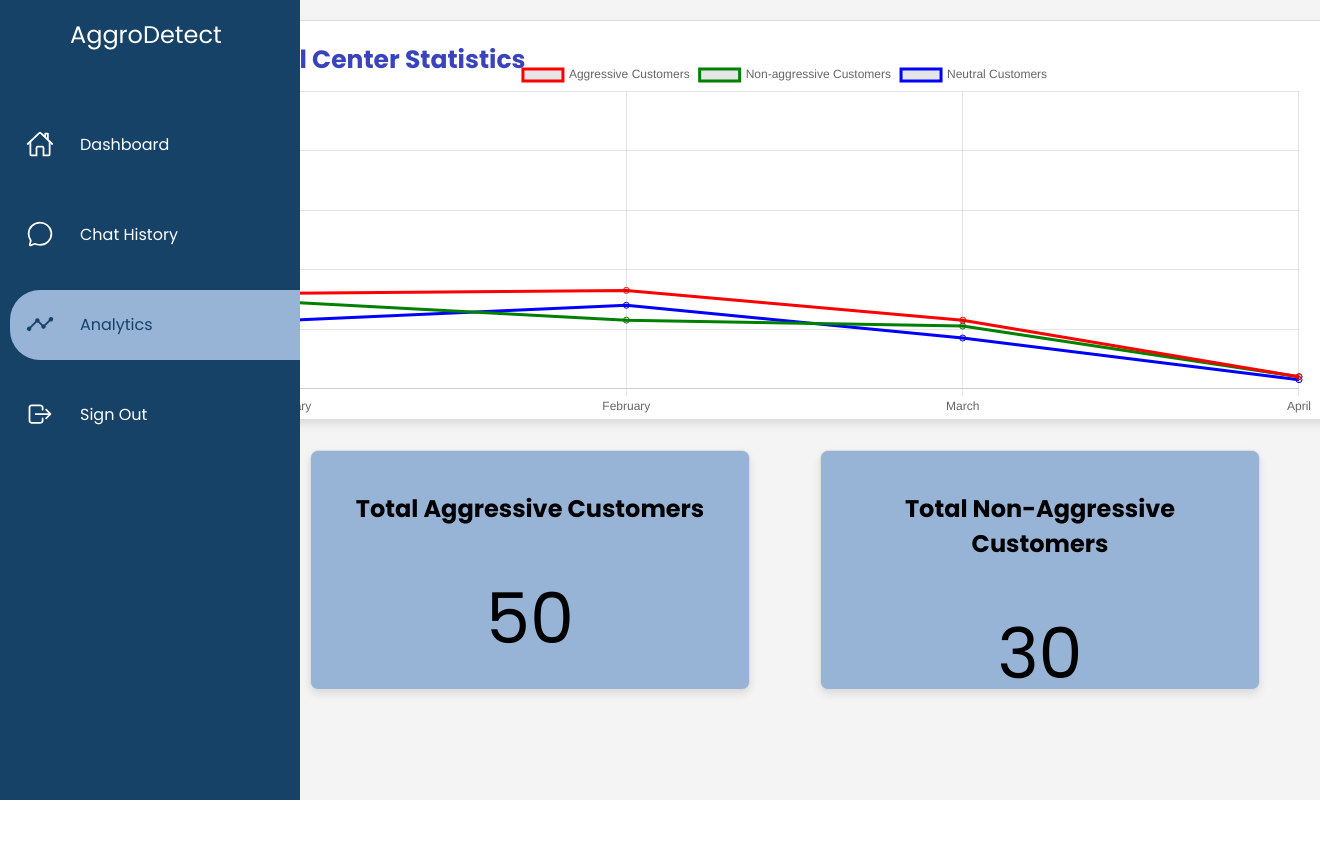
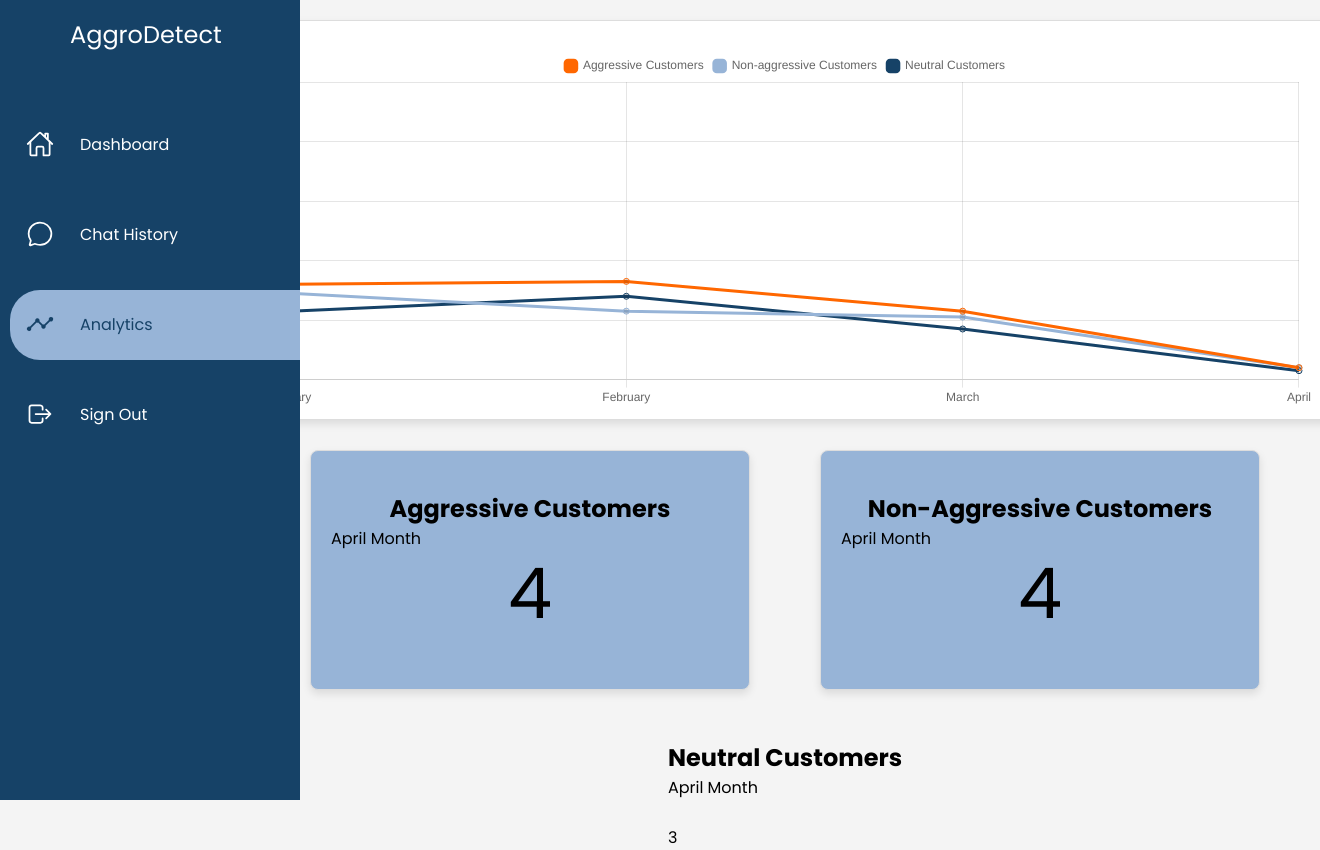
Before and after one commit to SewminaFernando/AggroDetect, a Flask app: page /analytics in a window 1320 px wide. Before the commit the page ends 800 px from the top, so only its background shows below. Run offline with Flask 3, Linux system fonts and the light colour scheme; data comes from the database, SQL or seed files in the repository; parts of the project's set-up code (start-up, migrations or seed data) failed here and were passed over.

Commit message:
Implemented logic to display the number of customers for the month in analytic cards

```diff
--- a/interface/app.py
+++ b/interface/app.py
@@ -4,7 +4,7 @@ from save_report import firebase_datastore, read_users_data_from_firebase, conve
 from model_pipeline import agg_by_voice, agg_by_text, department_by_text, text_to_speech, transcribe_audio, chat
 import sqlite3
 import os
-import datetime
+from datetime import datetime
 from calendar import month_name
 
 app = Flask(__name__)
@@ -39,9 +39,9 @@ def analytics():
 
     # Prepare data for the chart
     datasets = [
-        {"label": "Aggressive Customers", "fill": False, "borderColor": "red", "data": [0] * len(labels)},
-        {"label": "Non-aggressive Customers", "fill": False, "borderColor": "green", "data": [0] * len(labels)},
-        {"label": "Neutral Customers", "fill": False, "borderColor": "blue", "data": [0] * len(labels)}
+        {"label": "Aggressive Customers", "fill": False, "borderColor": "#ff6700", "data": [0] * len(labels)},
+        {"label": "Non-aggressive Customers", "fill": False, "borderColor": "#97B4D7", "data": [0] * len(labels)},
+        {"label": "Neutral Customers", "fill": False, "borderColor": "#164267", "data": [0] * len(labels)}
     ]
 
     # Retrieve sentiment counts for each month
@@ -56,7 +56,13 @@ def analytics():
             datasets[1]["data"][labels.index(month_str)] = row[3]  # Non-aggressive count
             datasets[2]["data"][labels.index(month_str)] = row[2]  # Neutral count
 
-    chart_data = {"labels": labels, "datasets": datasets}
+     # Get the current month's data
+    current_month_data = data[0] if data else None
+    aggCustomers = current_month_data[1] if current_month_data else 0
+    nonCustomers = current_month_data[3] if current_month_data else 0
+    neuCustomers = current_month_data[2] if current_month_data else 0
+
+    chart_data = {"labels": labels, "datasets": datasets, "aggCustomers": aggCustomers, "nonCustomers": nonCustomers, "neuCustomers": neuCustomers, "current_month": datetime.now().strftime('%B')}
 
     conn.close()
 
--- a/interface/templates/analytics.html
+++ b/interface/templates/analytics.html
@@ -63,19 +63,25 @@
 
     <div class="dashboard-container">
         <div class="chart">
-            <h4>Call Center Statistics</h4>
+            <h3>Call Center Statistics</h3>
             <canvas id="callCenterChart" style="width: 100%; height: 100%;"></canvas>
         </div>
 
         <div class="Agg">
-
-
-            <h2>Total Aggressive Customers</h2><br><br><br>
+            <h2>Aggressive Customers</h2>
+            <span class="month">{{ chart_data.current_month }} Month</span><br><br>
             <p>Placeholder for aggregated data...</p>
         </div>
 
         <div class="Non">
-            <h2>Total Non-Aggressive Customers</h2><br><br><br>
+            <h2>Non-Aggressive Customers</h2>
+            <span class="month">{{ chart_data.current_month }} Month</span><br><br>
+            <p>Placeholder for non-aggregated data...</p>
+        </div>
+
+        <div class="Neu">
+            <h2>Neutral Customers</h2>
+            <span class="month">{{ chart_data.current_month }} Month</span><br><br>
             <p>Placeholder for non-aggregated data...</p>
         </div>
     </div>
@@ -95,15 +101,34 @@
                             stepSize: 20
                         }
                     }
+                },
+                plugins: {
+                    legend: {
+                        labels: {
+                            // Change legend colors here
+                            usePointStyle: true,
+                            pointStyle: 'rectRounded',
+                            generateLabels: function(chart) {
+                                var labels = Chart.defaults.plugins.legend.labels.generateLabels(chart);
+                                labels.forEach(function(label) {
+                                    label.fillStyle = label.strokeStyle;
+                                    label.strokeStyle = 'rgba(0, 0, 0, 0)';
+                                });
+                                return labels;
+                            }
+                        }
+                    }
                 }
             }
         });
-		var aggCustomers = 50;
-		var nonCustomers = 30;
 
+		var aggCustomers = chartData.aggCustomers;
+        var nonCustomers = chartData.nonCustomers;
+        var neuCustomers = chartData.neuCustomers;
 
-		document.querySelector('.Agg p').innerHTML = '' + aggCustomers;
-		document.querySelector('.Non p').innerHTML = '' + nonCustomers;
+        document.querySelector('.Agg p').innerHTML = '' + aggCustomers;
+        document.querySelector('.Non p').innerHTML = '' + nonCustomers;
+        document.querySelector('.Neu p').innerHTML = '' + neuCustomers;
 
     </script>
 </body>
```
